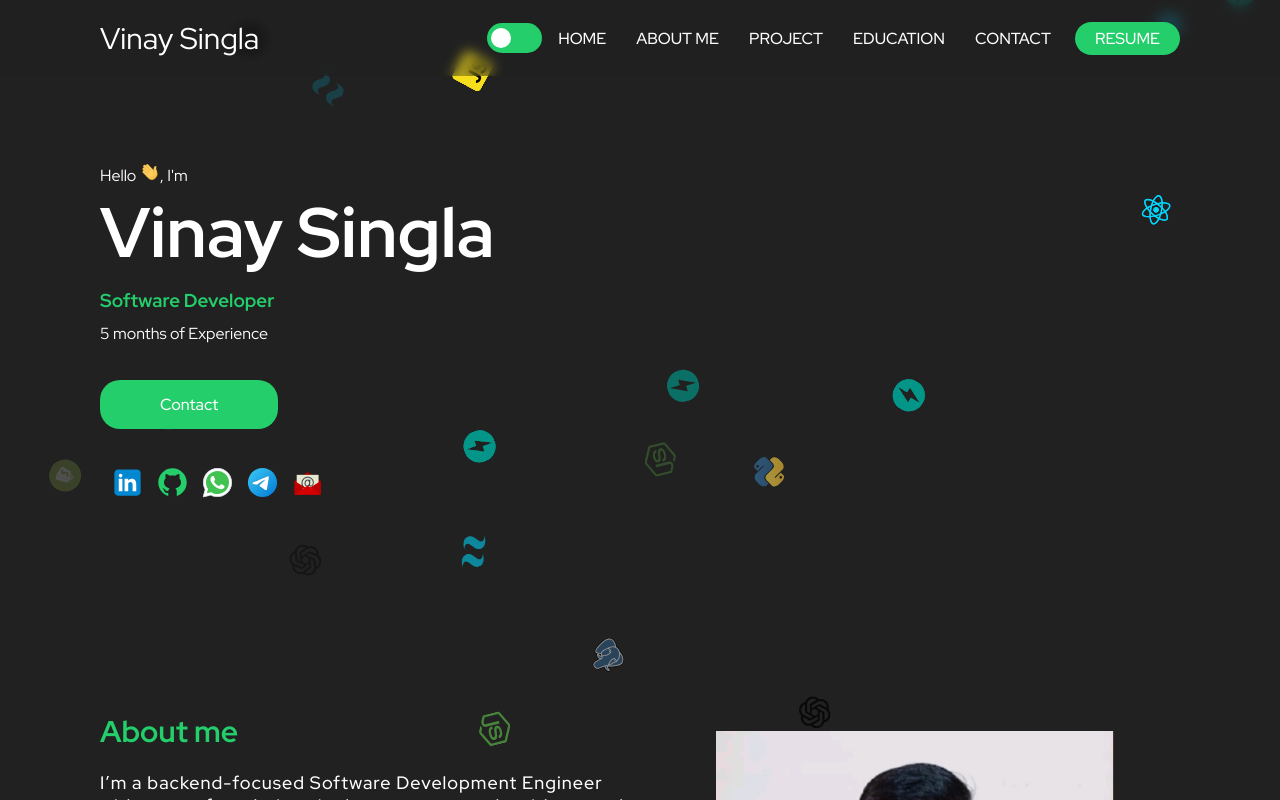
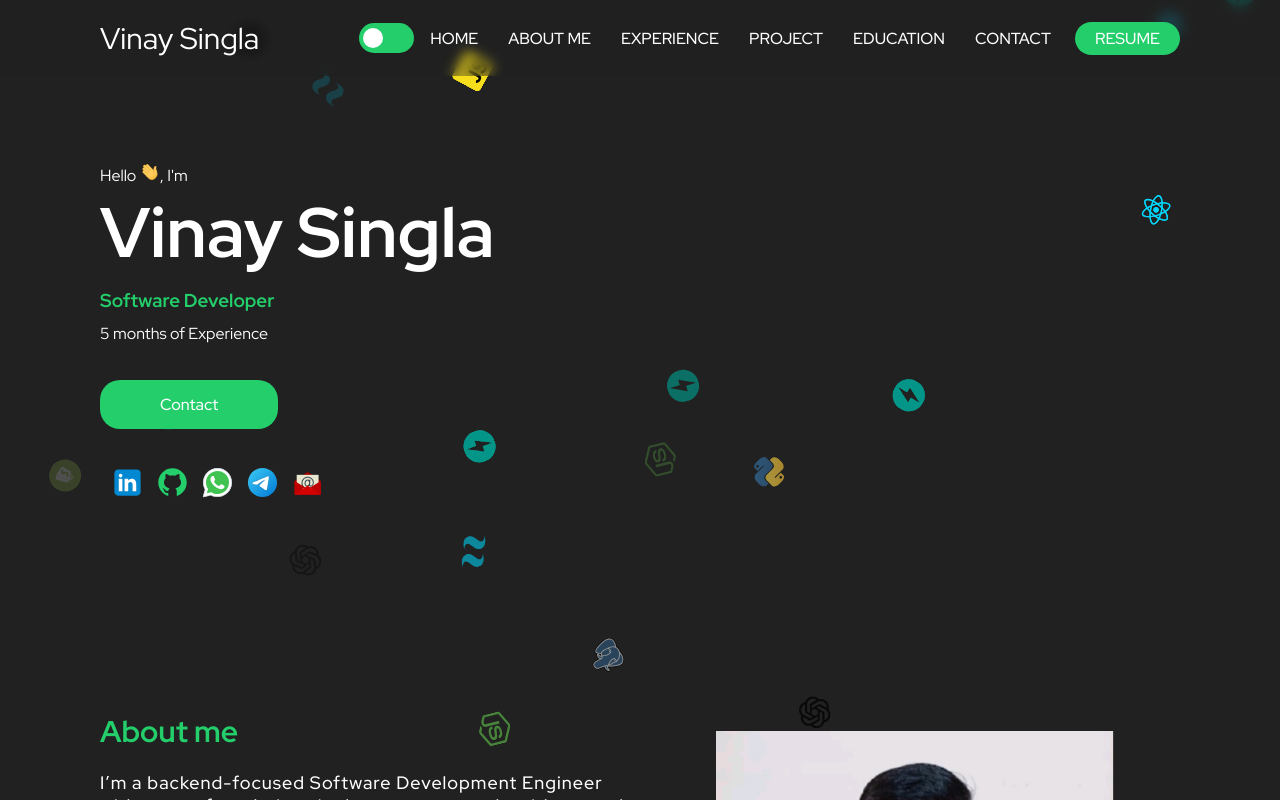
Before and after one commit to VinaySingla896/Portfolio, a React (Create React App) app: page / in a window 1280 px wide. Shown: the top 800 px of the page. Built offline with nearby package versions, Linux system fonts and the light colour scheme.

Commit message:
Added experience to navbar also

```diff
--- a/src/components/Header/Header.tsx
+++ b/src/components/Header/Header.tsx
@@ -33,6 +33,9 @@ export function Header() {
           <NavHashLink smooth to="#about" onClick={closeMenu}>
             About me
           </NavHashLink>
+          <NavHashLink smooth to="#experience" onClick={closeMenu}>
+            Experience
+          </NavHashLink>
           <NavHashLink smooth to="#project" onClick={closeMenu}>
             Project
           </NavHashLink>
```
